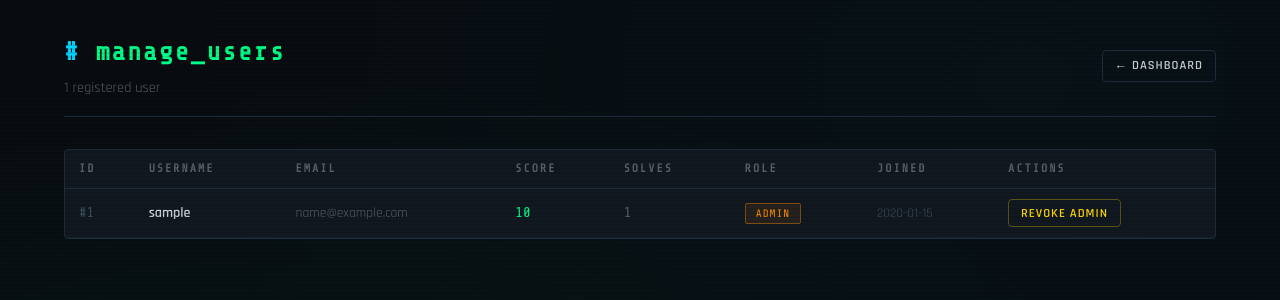
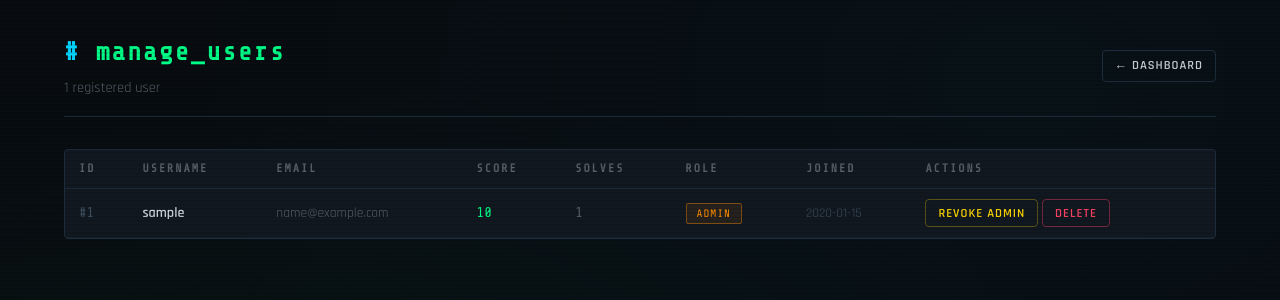
Before and after one commit to LikeNmuFF/Basctf, a Flask app: template app/templates/admin/admin_users.html in a window 1280 px wide. Shown: the top 300 px of the page. Run offline with Flask 3, Linux system fonts and the light colour scheme; the template is opened without the code that fills it: values that come from a table or form of the project are taken from there, others are empty; tables that the repository leaves empty hold one stand-in row (values such as "Sample post"); parts of the project's set-up code (start-up, migrations or seed data) failed here and were passed over.

Commit message:
adding delete user features for admin

```diff
--- a/app/templates/admin/admin_users.html
+++ b/app/templates/admin/admin_users.html
@@ -57,6 +57,13 @@
                 {{ 'Revoke Admin' if user.is_admin else 'Make Admin' }}
               </button>
             </form>
+            <form method="POST" action="{{ url_for('admin.delete_user', user_id=user.id) }}" style="display:inline;">
+              <input type="hidden" name="csrf_token" value="{{ csrf_token() }}">
+              <button type="submit" class="btn btn-danger btn-sm"
+                      data-confirm="Delete user {{ user.username }}? This cannot be undone.">
+                Delete
+              </button>
+            </form>
             {% else %}
             <span style="color:var(--text-muted); font-size:0.8rem;">—</span>
             {% endif %}
```
Also changed, not shown: app/admin/routes.py (+16 -0 lines).
